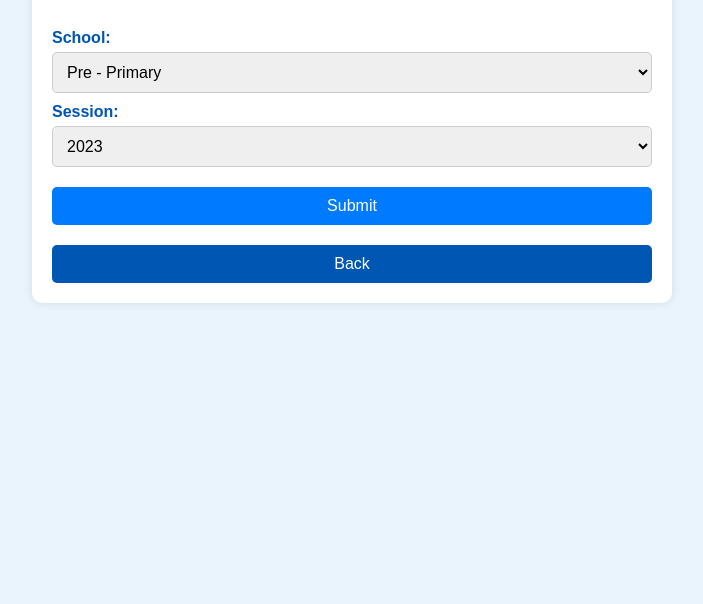
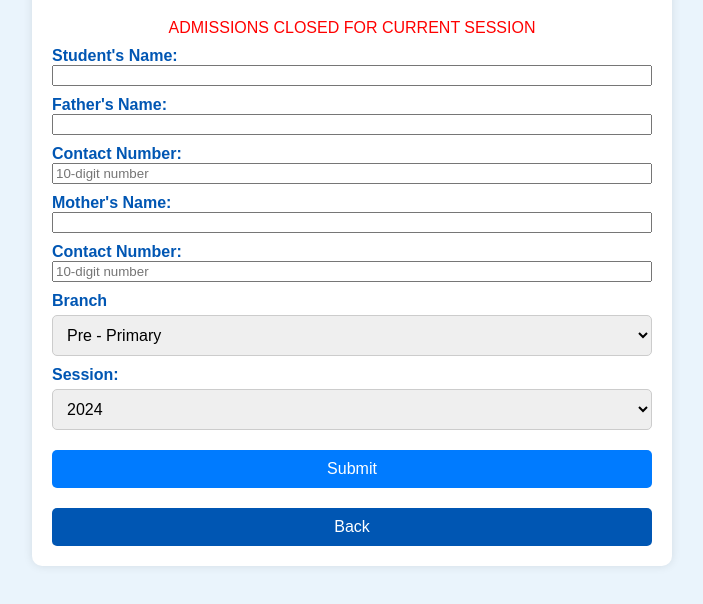
Before and after one commit to aarohichadha/GO_Gear, a plain HTML site: page admission.html in a window 1280 px wide. Shown: the part 220-824 px from the top of the page, without its empty margins (288-991 px from the left). Before the commit the page ends 800 px from the top, so only its background shows below. Drawn offline with Linux system fonts and the light colour scheme.

Commit message:
Update admission.html

```diff
--- a/admission.html
+++ b/admission.html
@@ -12,10 +12,26 @@
       <img src="logo.png" alt="DUV International School" class="logo">
       <h1>Select Admission Session</h1>
     </header>
+<CENTER><font color="red">ADMISSIONS CLOSED FOR CURRENT SESSION</font></CENTER>
+    <form id="sessionForm">
+      <label for="name">Student's Name:</label>
+      <input type="text" id="name" name="name" required>
 
-    <form id="sessionForm">
-      <label for="school">School:</label>
-      <select id="school">
+      <label for="fatherName">Father's Name:</label>
+      <input type="text" id="fatherName" name="fatherName" required>
+
+      <label for="contact">Contact Number:</label>
+      <input type="tel" id="contact" name="contact" required pattern="[0-9]{10}" placeholder="10-digit number">
+
+      <label for="mothersName">Mother's Name:</label>
+      <input type="text" id="fatherName" name="fatherName" required>
+
+      <label for="contact">Contact Number:</label>
+      <input type="tel" id="contact" name="contact" required pattern="[0-9]{10}" placeholder="10-digit number">
+
+
+      <label for="school">Branch</label>
+      <select id="school" name="school" onchange="showMarksField()" required>
         <option value="1">Pre - Primary</option>
         <option value="2">Primary</option>
         <option value="3">Middle</option>
@@ -23,9 +39,14 @@
         <option value="5">Senior - Secondary</option>
       </select>
 
+      <div id="marksField" style="display: none;">
+        <label for="marks">Previous Year Marks (in %):</label>
+        <input type="number" id="marks" name="marks" min="0" max="100" step="0.1">
+      </div>
+
       <label for="session">Session:</label>
-      <select id="session">
-        <option value="2023">2023</option>
+      <select id="session" name="session" required>
+
         <option value="2024">2024</option>
         <option value="2025">2025</option>
       </select>
@@ -35,7 +56,6 @@
 
     <button class="back-btn" onclick="window.location.href='index.html'">Back</button>
 
-
     <div id="result"></div>
   </div>
 
```
